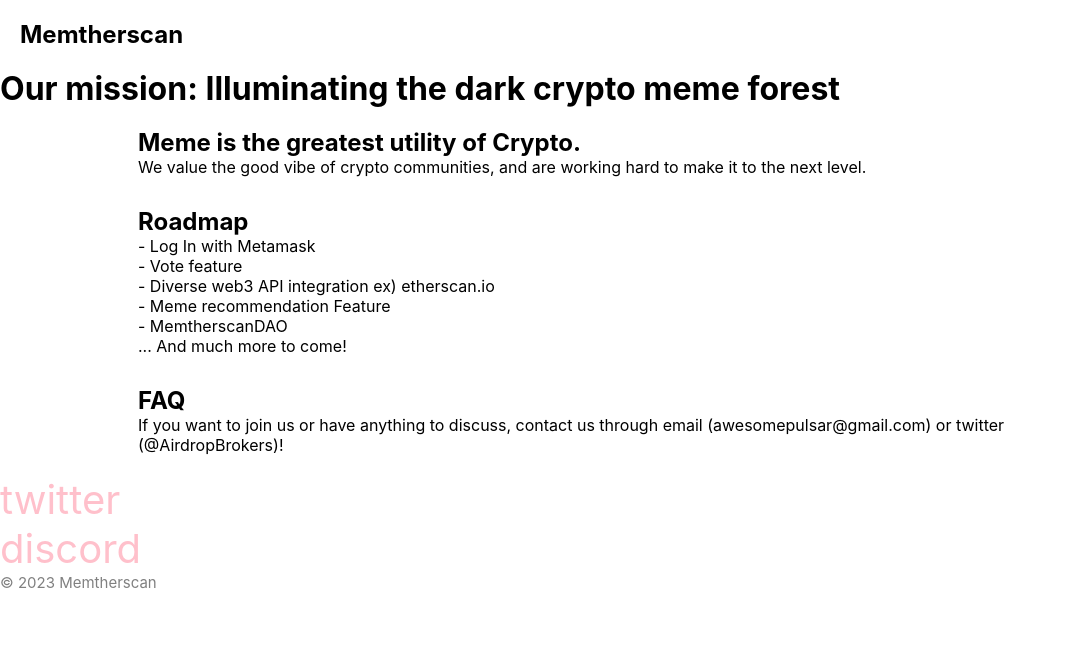
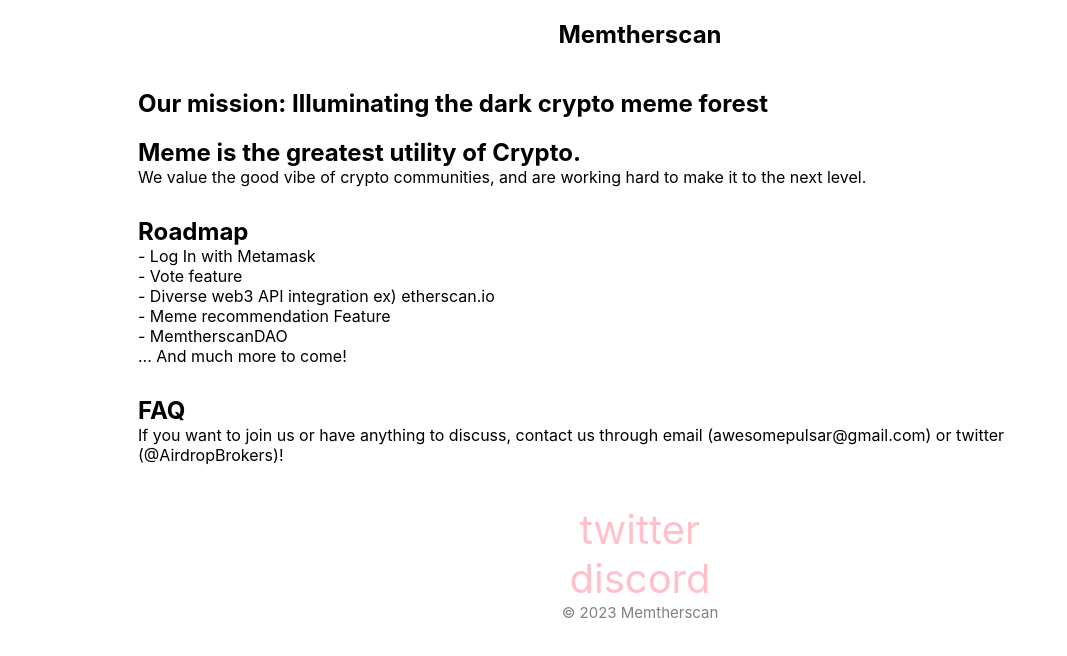
Before and after one commit to guzus/memtherscan-interface, a Next.js app: page /mission in a window 1280 px wide. Shown: the top 656 px of the page, without its empty margins (0-1067 px from the left). Built offline with nearby package versions, Linux system fonts and the light colour scheme.

Commit message:
footer & header css

```diff
--- a/components/footer/index.js
+++ b/components/footer/index.js
@@ -1,17 +1,25 @@
 import React from "react";
+import styled from "styled-components";
+import Link from "next/link";
+
+const FooterSection = styled.section`
+  padding: 20px;
+  text-align: center;
+`;
+
 export default function Footer() {
   return (
-    <div className="bg-dark text-center text-white">
+    <FooterSection className="bg-dark text-center text-white">
       <div style={{ backgroundColor: "rgba(0, 0, 0, 0)", color: "white" }}>
-        <a href="https://twitter.com/AirdropBrokers">
+        <Link href="https://twitter.com/AirdropBrokers">
           <div style={{ fontSize: "40px", color: "pink" }}>twitter</div>
-        </a>
-        <a href="https://discord.gg/K4nFPbPHm">
+        </Link>
+        <Link href="https://discord.gg/K4nFPbPHm">
           <div style={{ fontSize: "40px", color: "pink" }}>discord</div>
-        </a>
+        </Link>
 
         <p style={{ fontSize: "15px", color: "gray" }}>© 2023 Memtherscan</p>
       </div>
-    </div>
+    </FooterSection>
   );
 }
--- a/components/header/index.js
+++ b/components/header/index.js
@@ -5,8 +5,7 @@ import Head from "next/head";
 
 const HeaderSection = styled.section`
   padding: 20px;
-  justify-content: center;
-  cursor: grab;
+  text-align: center;
 `;
 
 export default function Header(
--- a/pages/index.js
+++ b/pages/index.js
@@ -89,7 +89,7 @@ function Home() {
 
       return params.toString();
     },
-    [searchParams]
+    [searchParams],
   );
 
   useEffect(() => {
@@ -109,7 +109,7 @@ function Home() {
       .then((response) => {
         if (!response.ok) {
           throw new Error(
-            `This is an HTTP error: The status is ${response.status}`
+            `This is an HTTP error: The status is ${response.status}`,
           );
         }
         return response.json();
--- a/pages/meme/[id]/index.js
+++ b/pages/meme/[id]/index.js
@@ -16,7 +16,7 @@ function Detail({ params }) {
     .then((response) => {
       if (!response.ok) {
         throw new Error(
-          `This is an HTTP error: The status is ${response.status}`
+          `This is an HTTP error: The status is ${response.status}`,
         );
       }
       return response.json();
--- a/pages/mission/index.js
+++ b/pages/mission/index.js
@@ -2,6 +2,7 @@ import React from "react";
 import Header from "../../components/header";
 import Footer from "../../components/footer";
 import styled from "styled-components";
+import Link from "next/link";
 
 const TextWrapper = styled.section`
   padding: 10px;
@@ -17,8 +18,9 @@ function MissionPage() {
     <>
       <Header></Header>
       <div>
-        <h1>Our mission: Illuminating the dark crypto meme forest</h1>
         <TextWrapper>
+          <h1>Our mission: Illuminating the dark crypto meme forest</h1>
+          <br />
           <h2>Meme is the greatest utility of Crypto.</h2>
           We value the good vibe of crypto communities, and are working hard to
           make it to the next level.
@@ -38,9 +40,11 @@ function MissionPage() {
           <h2>FAQ</h2>
           If you want to join us or have anything to discuss, contact us through
           email (
-          <a href="mailto:awesomepulsar@gmail.com">awesomepulsar@gmail.com</a>)
-          or twitter (
-          <a href="https://twitter.com/AirdropBrokers">@AirdropBrokers</a>
+          <Link href="mailto:awesomepulsar@gmail.com">
+            awesomepulsar@gmail.com
+          </Link>
+          ) or twitter (
+          <Link href="https://twitter.com/AirdropBrokers">@AirdropBrokers</Link>
           )!
         </TextWrapper>
       </div>
```
